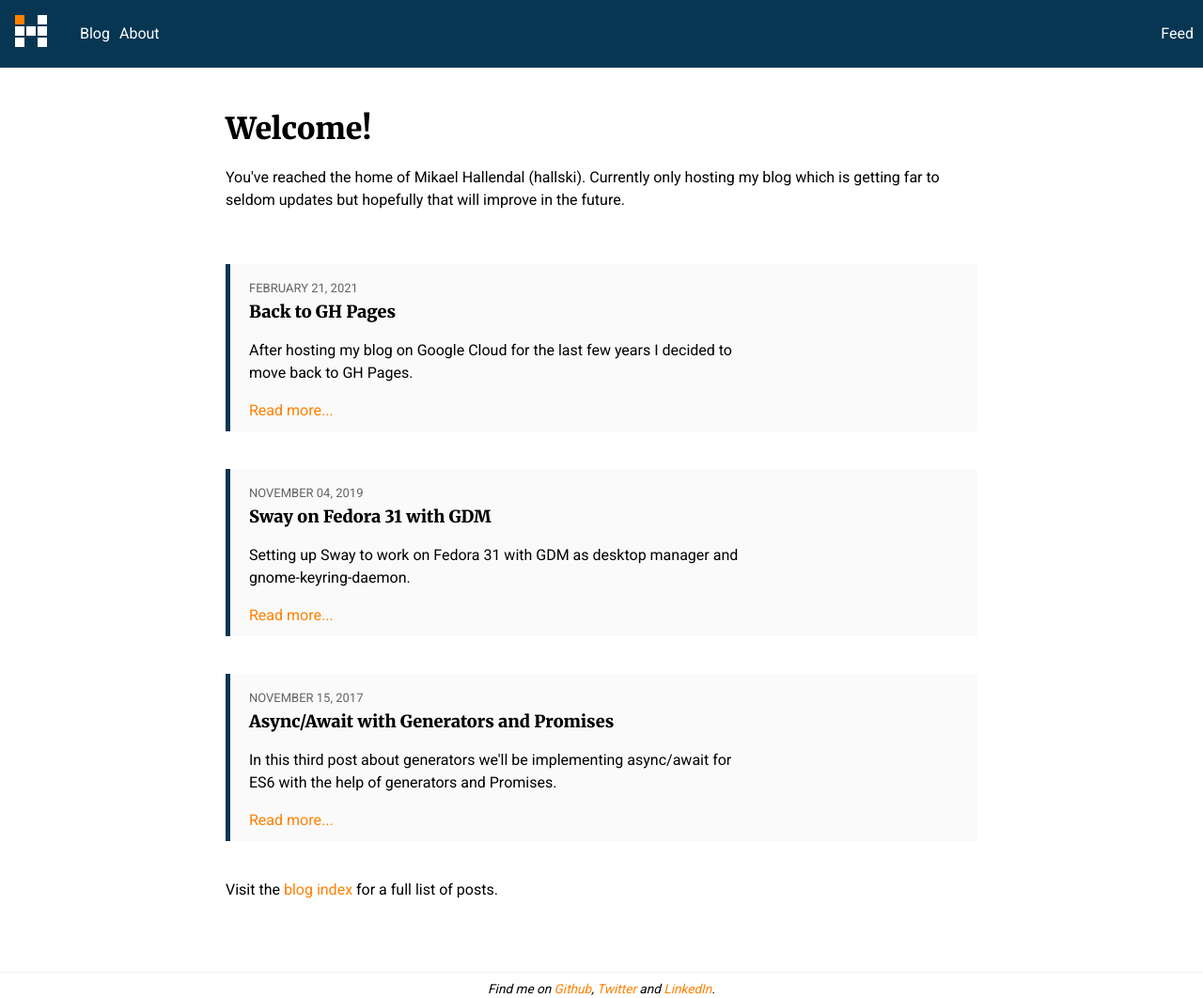
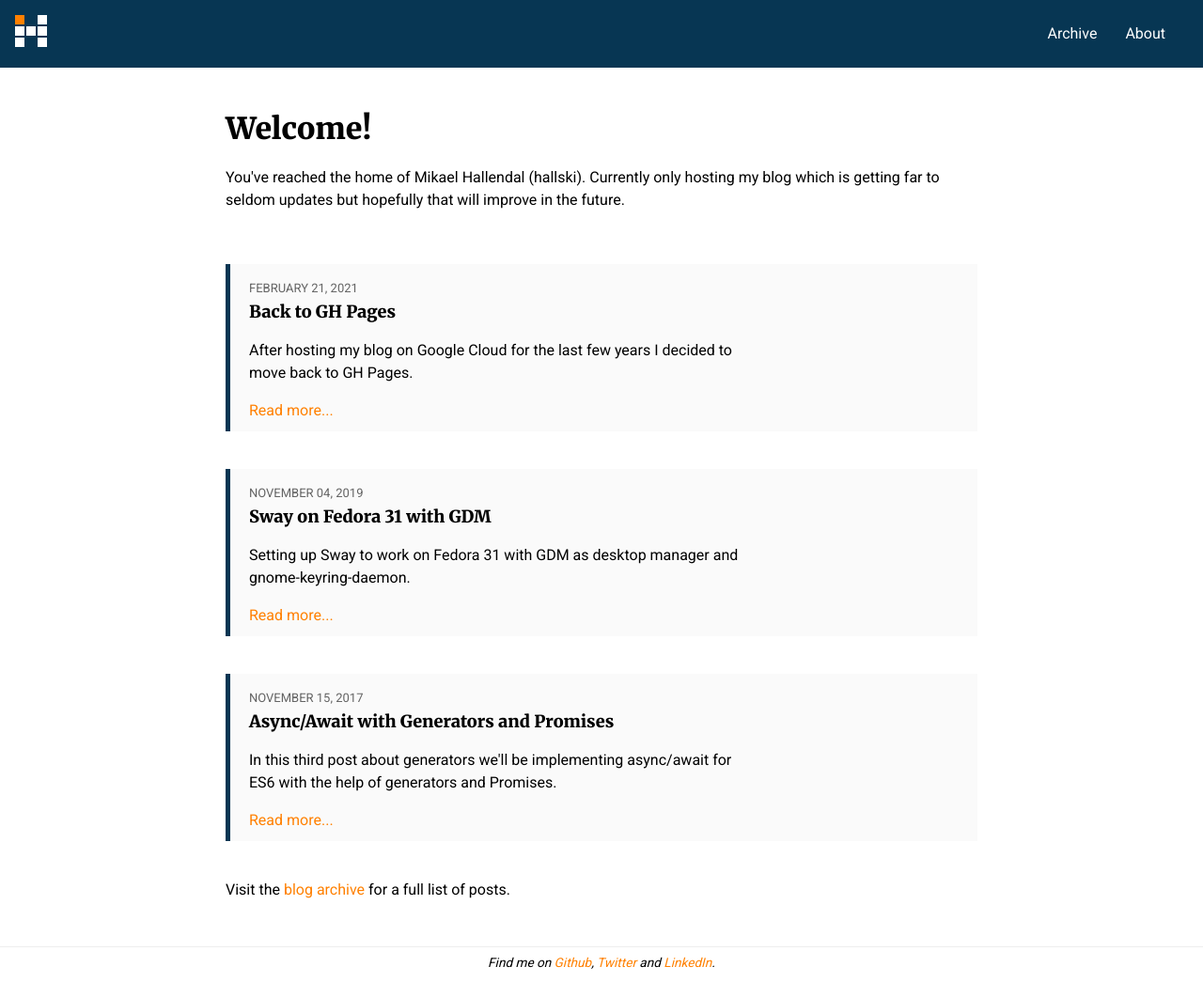
Before and after one commit to hallski/hallski.github.io, a Jekyll site: the page built from index.html, in a window 1280 px wide. Shown: the whole page at 94% size. Built offline with Jekyll 4.4.1, drawn with Linux system fonts in a browser that asks for light colours.

Commit message:
Some more style tweaking

```diff
--- a/_layouts/default.html
+++ b/_layouts/default.html
@@ -28,19 +28,18 @@
     <header class="site-header">
       <nav class="navbar">
         <a class="navbar-brand" href="/"><img src="/images/H.png" /></a>
-        <ul class="navbar-nav">
-          <li class="nav-item {% if page.section == 'blog' %}active{% endif %}">
-            <a class="nav-link" href="/blog/">Blog</a>
-          </li>
-          <li
+        <div class="navbar-nav">
+          <span
+            class="nav-item {% if page.section == 'blog' %}active{% endif %}"
+          >
+            <a class="nav-link" href="/blog/">Archive</a>
+          </span>
+          <span
             class="nav-item {% if page.section == 'about' %}active{% endif %}"
           >
             <a class="nav-link" href="/about/">About</a>
-          </li>
-        </ul>
-        <a href="/atom.xml" class="navbar-text navbar-right navbar-link"
-          ><i class="fa fa-rss"></i> Feed</a
-        >
+          </span>
+        </div>
       </nav>
     </header>
     <main>{{ content }}</main>
--- a/blog.html
+++ b/blog.html
@@ -1,7 +1,7 @@
 ---
 layout: default
 permalink: /blog/index.html
-title: All posts
+title: Blog Archive
 section: blog
 ---
 
--- a/css/style.css
+++ b/css/style.css
@@ -28,14 +28,14 @@ main {
 .navbar-nav {
   display: flex;
   flex: 1;
-  list-style-type: none;
-  padding-inline-start: 0;
+  justify-content: flex-end;
+  margin: 0 10px;
 }
 .navbar-text {
   margin: 10px;
 }
 .navbar-nav .nav-item {
-  margin-right: 10px;
+  margin-right: 30px;
 }
 
 .navbar a {
@@ -120,7 +120,7 @@ h2 {
   font-size: 85%;
   font-style: italic;
   text-align: center;
-  margin-top: 4em;
+  margin: 2em auto;
   padding-top: 0.5em;
 }
 
--- a/index.html
+++ b/index.html
@@ -28,5 +28,5 @@ title: hallski.org
   {% endfor %}
 </section>
 <footer class="page-footer">
-  Visit the <a href="/blog/">blog index</a> for a full list of posts.
+  Visit the <a href="/blog/">blog archive</a> for a full list of posts.
 </footer>
```
